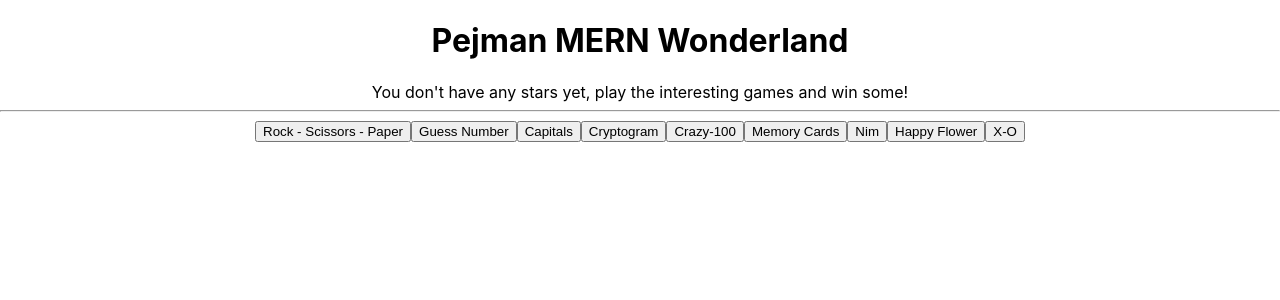
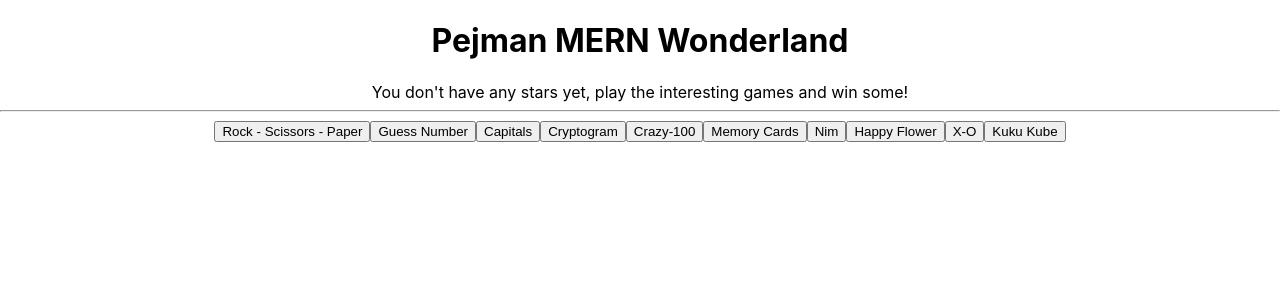
Before and after one commit to PejmanFSD/Pejman-MERN-Wonderland, a React (Create React App) app in the folder client/: page / in a window 1280 px wide. Shown: the top 300 px of the page. Built offline with nearby package versions, Linux system fonts and the light colour scheme.

Commit message:
Starting the "Kuku Kube" game.
A new game is started!

```diff
--- a/client/src/App.jsx
+++ b/client/src/App.jsx
@@ -10,6 +10,7 @@ import MemoryCards from "./MemoryCards/MemoryCards";
 import Nim from "./Nim/Nim";
 import HappyFlower from "./HappyFlower/HappyFlower";
 import XO from "./XO/XO";
+import KukuKube from "./KukuKube/KukuKube";
 
 function App() {
   const [showGameTitles, setShowGameTitles] = useState(true);
@@ -23,6 +24,7 @@ function App() {
   const [showNim, setShowNim] = useState(false);
   const [showHappyFlower, setShowHappyFlower] = useState(false);
   const [showXO, setShowXO] = useState(false);
+  const [showKukuKube, setShowKukuKube] = useState(false);
   const updateTotalPoint = (i) => {
     setTotalPoint((currTotalPoint) => currTotalPoint + i);
   };
@@ -61,6 +63,10 @@ function App() {
   const toggleXO = () => {
     setShowGameTitles(false);
     setShowXO(true);
+  };
+  const toggleKukuKube = () => {
+    setShowGameTitles(false);
+    setShowKukuKube(true);
   };
   return (
     <div className="App">
@@ -187,6 +193,19 @@ function App() {
           <button onClick={() => toggleXO()}>X-O</button>
         )
       )}
+      {!showGameTitles && showKukuKube ? (
+        <KukuKube
+          setShowGameTitles={setShowGameTitles}
+          setShowKukuKube={setShowKukuKube}
+          updateTotalPoint={updateTotalPoint}
+        />
+      ) : (
+        showGameTitles &&
+        !showKukuKube && (
+          <button onClick={() => toggleKukuKube()}>Kuku Kube</button>
+        )
+      )}
+      {/* <div style={{border: "1px solid black", width: "30px", height: "30px", backgroundColor: "rgba(0, 0, 255, 0.1)"}}></div> */}
     </div>
   );
 }
--- /dev/null
+++ b/client/src/KukuKube/KukuKube.jsx
@@ -0,0 +1,5 @@
+export default function KukuKube() {
+    return (
+        <div>Kuku Kube!</div>
+    )
+}
```
